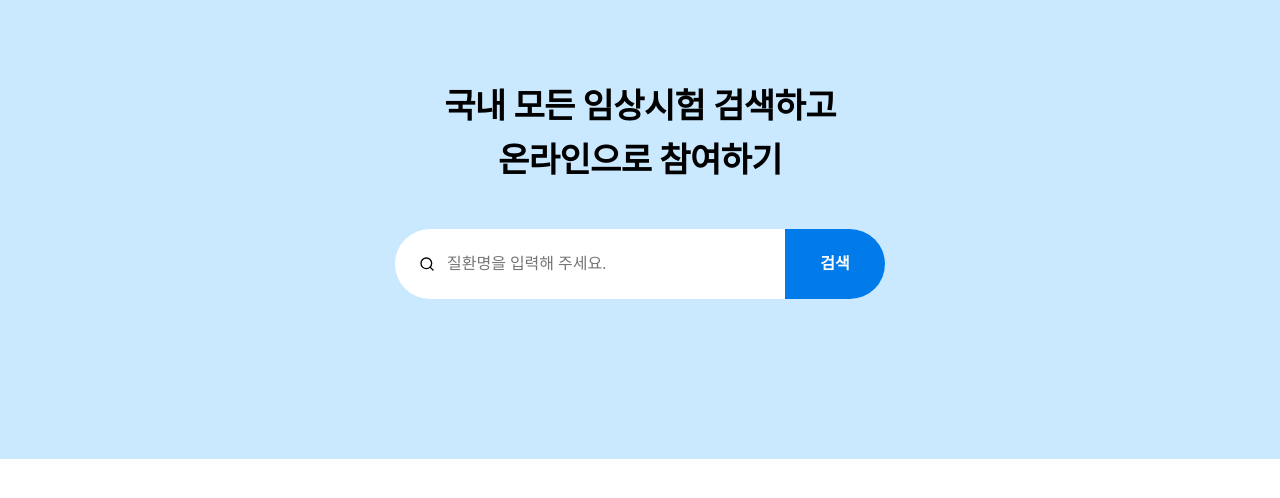
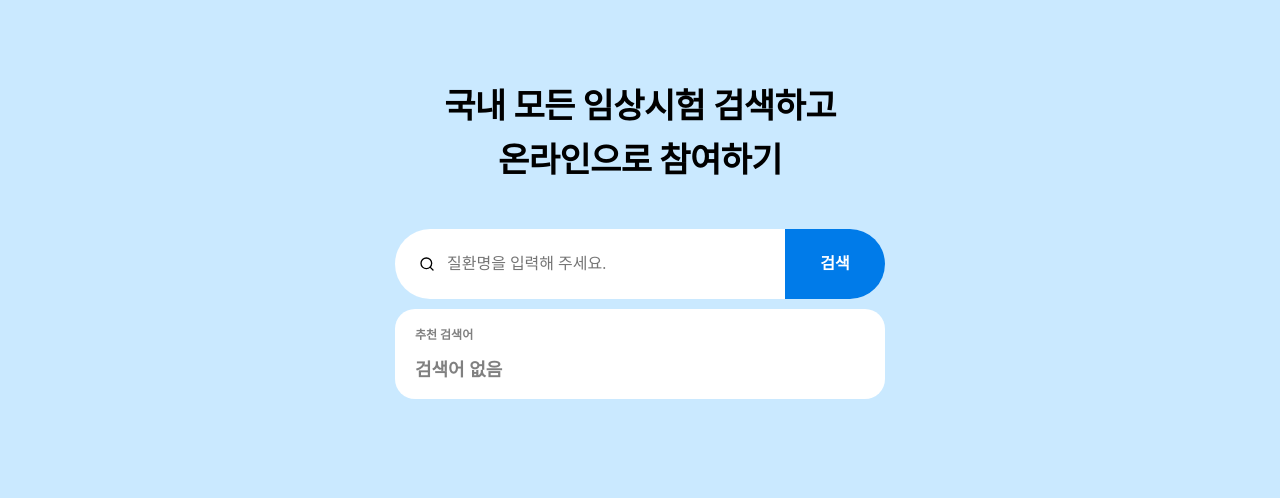
Before and after one commit to wanted-frontedend-team5/pre-onboarding-10th-2-5, a React (Create React App) app: page / in a window 1280 px wide. Shown: the top 498 px of the page. Built offline with nearby package versions, Linux system fonts and the light colour scheme.

Commit message:
style: 추천 검색어 컴포넌트 UI

```diff
--- a/src/App.jsx
+++ b/src/App.jsx
@@ -1,20 +1,33 @@
+import { useEffect, useState } from 'react';
 import GlobalStyle from 'GlobalStyle';
+import { Container, SearchWrapper } from 'styles';
+import { getSearchRecommend } from 'api/search';
 import Title from 'components/Title';
 import SearchInput from 'components/SearchInput';
-import { Container, SearchWrapper } from 'styles';
-import { getSearchRecommend } from 'api/search';
-import { useState } from 'react';
+import Recommend from 'components/Recommend';
 
 const App = () => {
-  const [isLoading, setIsLoading] = useState(false);
+  const [query, setQuery] = useState('');
+  const [data, setData] = useState([]);
 
-  const fetch = async e => {
-    if (!isLoading) {
-      setIsLoading(true);
-      await getSearchRecommend(e.target.value);
-      setIsLoading(false);
-    }
+  const handleChangeValue = async e => {
+    setQuery(e.target.value);
   };
+
+  useEffect(() => {
+    if (query === '') return;
+
+    const timer = setTimeout(async () => {
+      const res = await getSearchRecommend(query);
+      setData(res.data);
+    }, 200);
+
+    return () => clearTimeout(timer);
+  }, [query]);
+
+  useEffect(() => {
+    if (query === '') setData([]);
+  }, [query]);
 
   return (
     <div>
@@ -22,7 +35,8 @@ const App = () => {
       <Container>
         <Title />
         <SearchWrapper>
-          <SearchInput fetch={fetch}></SearchInput>
+          <SearchInput onChange={handleChangeValue}></SearchInput>
+          <Recommend list={data} />
         </SearchWrapper>
       </Container>
     </div>
--- a/src/api/search.js
+++ b/src/api/search.js
@@ -13,6 +13,7 @@ export const getSearchRecommend = async value => {
         name: value,
       },
     });
+    // eslint-disable-next-line no-console
     console.info('calling api');
     return response;
   } catch (error) {
--- /dev/null
+++ b/src/components/Recommend/index.jsx
@@ -0,0 +1,35 @@
+import React, { useEffect, useState } from 'react';
+import { FiSearch } from 'react-icons/fi';
+import {
+  Container,
+  Empty,
+  ItemText,
+  RecommendItem,
+  RecommendList,
+  Text,
+} from './styles';
+
+function Recommend({ list }) {
+  const [isSearch, setIsSearch] = useState(false);
+
+  useEffect(() => {
+    if (list.length !== 0) setIsSearch(true);
+  }, [list.length]);
+
+  return (
+    <Container>
+      <Text>추천 검색어</Text>
+      <Empty>검색어 없음</Empty>
+      <RecommendList>
+        {list.map(el => (
+          <RecommendItem key={el.id}>
+            <FiSearch />
+            <ItemText>{el.name}</ItemText>
+          </RecommendItem>
+        ))}
+      </RecommendList>
+    </Container>
+  );
+}
+
+export default Recommend;
--- /dev/null
+++ b/src/components/Recommend/styles.jsx
@@ -0,0 +1,47 @@
+import styled from 'styled-components';
+
+export const Container = styled.div`
+  display: flex;
+  flex-direction: column;
+  width: 490px;
+  max-height: 320px;
+  border-radius: 20px;
+  background-color: #fff;
+  padding: 20px;
+  position: absolute;
+  margin-top: 10px;
+`;
+
+export const Text = styled.span`
+  color: gray;
+  font-size: 12px;
+  font-weight: 700;
+  margin-bottom: 20px;
+`;
+
+export const RecommendList = styled.div`
+  width: 100%;
+  height: 100%;
+  display: flex;
+  flex-direction: column;
+  gap: 20px;
+  overflow: hidden;
+`;
+
+export const RecommendItem = styled.div`
+  width: 100%;
+  height: 40px;
+  display: flex;
+  align-items: center;
+  gap: 10px;
+`;
+
+export const ItemText = styled.span`
+  font-weight: 700;
+`;
+
+export const Empty = styled.span`
+  color: gray;
+  font-size: 18px;
+  font-weight: 700;
+`;
--- a/src/components/SearchInput/index.jsx
+++ b/src/components/SearchInput/index.jsx
@@ -1,4 +1,4 @@
-import React from 'react';
+import { useRef } from 'react';
 import { FiSearch } from 'react-icons/fi';
 import {
   Container,
@@ -8,7 +8,7 @@ import {
   SearchIcon,
 } from './styles';
 
-function index({ fetch }) {
+function SearchInput({ onChange }) {
   return (
     <Container>
       <InputWrapper>
@@ -21,7 +21,7 @@ function index({ fetch }) {
               type="text"
               id="searchBar"
               placeholder="질환명을 입력해 주세요."
-              onChange={fetch}
+              onChange={onChange}
             />
           </label>
         </Input>
@@ -31,4 +31,4 @@ function index({ fetch }) {
   );
 }
 
-export default index;
+export default SearchInput;
--- a/src/components/Title/index.jsx
+++ b/src/components/Title/index.jsx
@@ -1,7 +1,7 @@
 import React from 'react';
 import { Wrapper } from './styles';
 
-function index() {
+function Title() {
   return (
     <Wrapper>
       국내 모든 임상시험 검색하고
@@ -10,4 +10,4 @@ function index() {
   );
 }
 
-export default index;
+export default Title;
--- a/src/styles.jsx
+++ b/src/styles.jsx
@@ -2,12 +2,14 @@ import styled from 'styled-components';
 
 export const Container = styled.div`
   width: 100%;
+  height: 100vh;
   display: flex;
   flex-direction: column;
-  justify-content: center;
   align-items: center;
   padding: 80px 0 160px;
   background-color: #cae9ff;
 `;
 
-export const SearchWrapper = styled.div``;
+export const SearchWrapper = styled.div`
+  position: relative;
+`;
```
Also changed, not shown: src/hooks/useFetch.jsx (deleted, +0 -14 lines).
